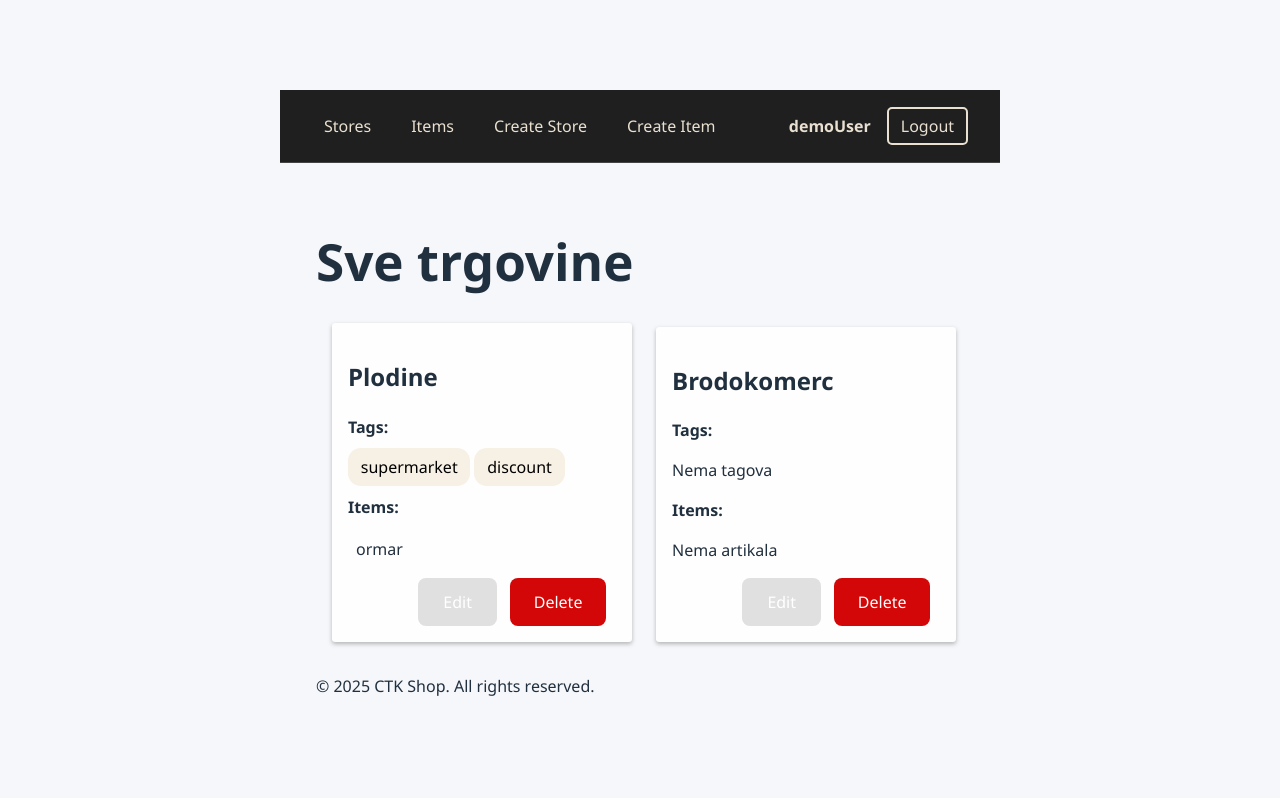
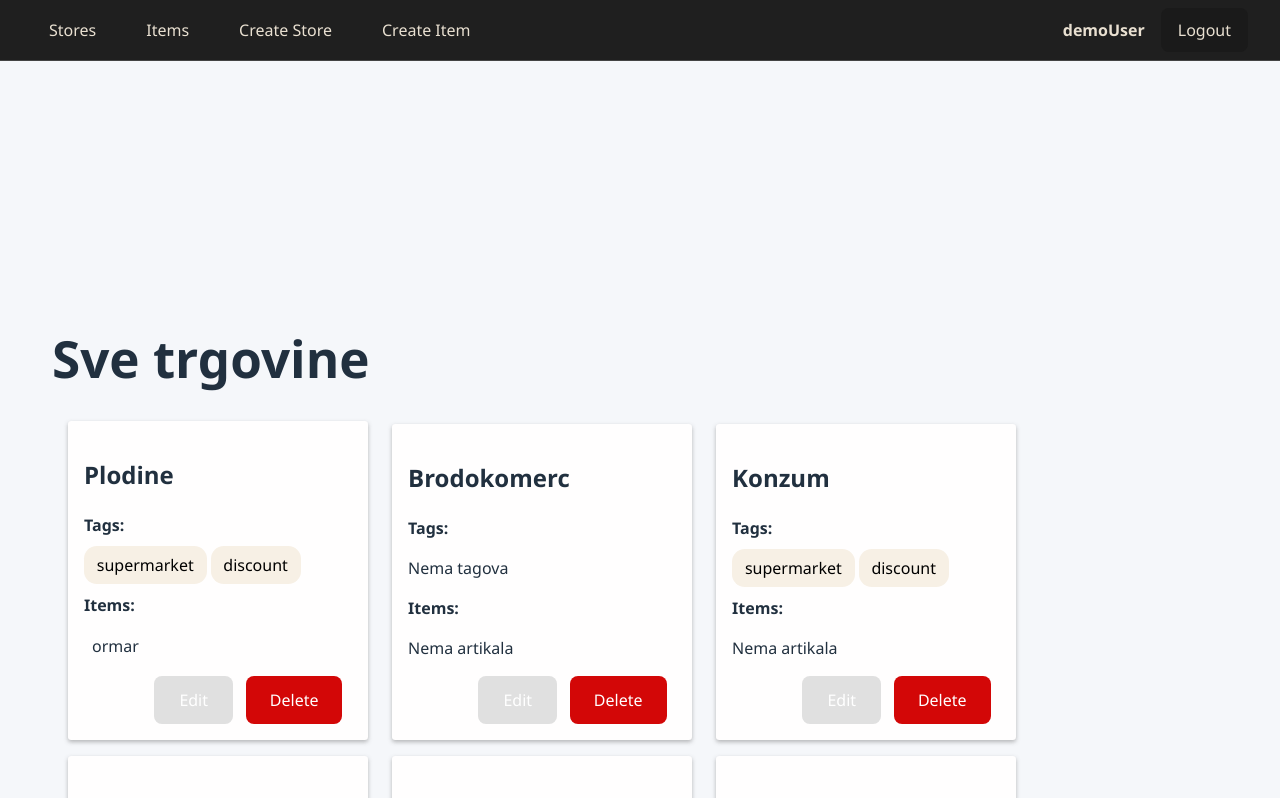
Before and after one commit to Anaderwan/CTK-SHOP, a React (Vite) app in the folder CTK-SHOP/: page /store in a window 1280 px wide. Shown: the top 798 px of the page. Built offline with nearby package versions, Linux system fonts and the light colour scheme; data requests are answered from the project's data file.

Commit message:
dodavanje navbar i uskladjivanje sa page

```diff
--- a/CTK-SHOP/db.json
+++ b/CTK-SHOP/db.json
@@ -12,6 +12,38 @@
       "id": "2",
       "name": "Brodokomerc",
       "tags": []
+    },
+    {
+      "id": "3",
+      "name": "Konzum",
+      "tags": [
+        { "name": "supermarket" },
+        { "name": "discount" }
+      ]
+    },
+    {
+      "id": "4",
+      "name": "Lidl",
+      "tags": [
+        { "name": "supermarket" },
+        { "name": "discount" }
+      ]
+    },
+    {
+      "id": "5",
+      "name": "Spar",
+      "tags": [
+        { "name": "supermarket" },
+        { "name": "discount" }
+      ]
+    },
+    {
+      "id": "6",
+      "name": "Tommy",
+      "tags": [
+        { "name": "supermarket" },
+        { "name": "discount" }
+      ]
     }
   ],
   "items": [
--- a/CTK-SHOP/src/App.tsx
+++ b/CTK-SHOP/src/App.tsx
@@ -2,6 +2,7 @@
 import { Routes, Route } from "react-router-dom";
 import { AuthCard } from "./Components/AuthCard";
 import { StorePage } from "./Pages/StorePage";
+
 
 const App: React.FC = () => {
   return (
--- a/CTK-SHOP/src/Components/AuthCard.module.scss
+++ b/CTK-SHOP/src/Components/AuthCard.module.scss
@@ -81,6 +81,12 @@
   overflow: hidden;
   transition: color 0.3s ease;
 
+  span {
+    position: relative;
+    z-index: 2;
+  }
+
+
   &::before {
     content: '';
     position: absolute;
--- /dev/null
+++ b/CTK-SHOP/src/Components/Layout.tsx
@@ -0,0 +1,22 @@
+// src/Components/Layout.tsx
+import React from "react";
+import Navbar from "./Navbar-Footer/Navbar";
+import Footer from "./Navbar-Footer/Footer";
+
+interface LayoutProps {
+  children: React.ReactNode;
+}
+
+const Layout: React.FC<LayoutProps> = ({ children }) => {
+  return (
+    <>
+      <Navbar username="demoUser" />
+      <main className="page-content">
+        {children}
+      </main>
+      <Footer />
+    </>
+  );
+};
+
+export default Layout;
--- a/CTK-SHOP/src/Components/Navbar-Footer/Navbar.scss
+++ b/CTK-SHOP/src/Components/Navbar-Footer/Navbar.scss
@@ -1,10 +1,25 @@
 .navbar {
+  position: fixed;
+  top: 0;
+  left: 0;
+  width: 100vw;
+  min-height: 60px;
+  z-index: 1000;
   background: #1f1f1f;
+  border-bottom: 1px solid #444;
+  display: flex;
+  align-items: center;
+  font-family: inherit;
+}
+
+.nav-content {
+  width: 100%;
+  max-width: 1600px;
+  margin: 0 auto;
+  padding: 0 2rem;
   display: flex;
   justify-content: space-between;
-  padding: 1rem 2rem;
   align-items: center;
-  border-bottom: 1px solid #444;
 }
 
 .nav-left,
@@ -14,40 +29,103 @@
   gap: 1rem;
 }
 
+/* === LINKOVI S HOVER ANIMACIJOM === */
 .nav-link {
+  position: relative;
+  overflow: hidden;
   color: #E9E0D1;
   text-decoration: none;
-  padding: 8px 12px;
+  font-size: 16px;
+  padding: 10px 16px;
   border-radius: 5px;
-  transition: background 0.3s;
+  transition: color 0.3s ease, background 0.3s ease;
+  border: 1px solid transparent;
+
+  &::before {
+    content: "";
+    position: absolute;
+    top: 0;
+    left: -100%;
+    width: 100%;
+    height: 100%;
+    background: #00A757;
+    z-index: 0;
+    transition: left 0.4s ease;
+  }
+
+  &:hover::before {
+    left: 0;
+  }
 
   &:hover {
-    background: #00A757;
+    color: #2D2D2D;
+    border-color: #646cff;
+  }
+
+  &.active {
+    background-color: #00A757;
     color: #2D2D2D;
   }
 
-  &.active {
-    background: #00A757;
-    color: #2D2D2D;
+  span {
+    position: relative;
+    z-index: 1;
   }
 }
 
+/* === DESNI DIO: Username + Logout === */
 .username {
   color: #E9E0D1;
   font-weight: bold;
+  font-size: 16px;
 }
 
+/* === Logout dugme s animacijom s desna na lijevo === */
 .logout-button {
-  background: transparent;
-  border: 2px solid #E9E0D1;
+  position: relative;
+  z-index: 1;
+  border: 1px solid transparent; // da omogući globalni hover border
+  overflow: hidden;
+  padding: 10px 16px;
+  font-size: 16px;
+  font-family: inherit;
+  font-weight: 500;
+  box-sizing: border-box;
+  background-color: #1a1a1a;
   color: #E9E0D1;
-  padding: 6px 12px;
-  border-radius: 5px;
+  border-radius: 8px;
   cursor: pointer;
-  transition: all 0.3s;
+  transition: border-color 0.25s, color 0.3s ease;
+
+  &::before {
+    content: "";
+    position: absolute;
+    top: 0;
+    right: -100%;
+    width: 100%;
+    height: 100%;
+    background-color: #E9E0D1;
+    z-index: 0;
+    transition: right 0.4s ease;
+  }
+
+  &:hover::before {
+    right: 0;
+  }
 
   &:hover {
-    background: #E9E0D1;
+    border-color: #646cff; // iz index.scss
     color: #2D2D2D;
+
+  }
+
+  &:focus,
+  &:focus-visible {
+    outline: 4px auto -webkit-focus-ring-color;
+  }
+
+  span {
+    position: relative;
+    z-index: 1;
   }
 }
--- a/CTK-SHOP/src/Components/Navbar-Footer/Navbar.tsx
+++ b/CTK-SHOP/src/Components/Navbar-Footer/Navbar.tsx
@@ -6,28 +6,45 @@
 
   const handleLogout = () => {
     navigate('/');
-    location.reload(); // resetiraj stanje
+    location.reload();
   };
 
   return (
     <nav className="navbar">
+      <div className="nav-content">
         <div className="nav-left">
-        <NavLink to="/stores" className={({ isActive }) => isActive ? 'nav-link active' : 'nav-link'}>
-          Stores
+          <NavLink
+            to="/stores"
+            className={({ isActive }) => (isActive ? 'nav-link active' : 'nav-link')}
+          >
+            <span>Stores</span>
           </NavLink>
-        <NavLink to="/items" className={({ isActive }) => isActive ? 'nav-link active' : 'nav-link'}>
-          Items
+          <NavLink
+            to="/items"
+            className={({ isActive }) => (isActive ? 'nav-link active' : 'nav-link')}
+          >
+            <span>Items</span>
           </NavLink>
-        <NavLink to="/create-store" className={({ isActive }) => isActive ? 'nav-link active' : 'nav-link'}>
-          Create Store
+          <NavLink
+            to="/create-store"
+            className={({ isActive }) => (isActive ? 'nav-link active' : 'nav-link')}
+          >
+            <span>Create Store</span>
           </NavLink>
-        <NavLink to="/create-item" className={({ isActive }) => isActive ? 'nav-link active' : 'nav-link'}>
-          Create Item
+          <NavLink
+            to="/create-item"
+            className={({ isActive }) => (isActive ? 'nav-link active' : 'nav-link')}
+          >
+            <span>Create Item</span>
           </NavLink>
         </div>
+
         <div className="nav-right">
           <span className="username">{username}</span>
-        <button onClick={handleLogout} className="logout-button">Logout</button>
+          <button onClick={handleLogout} className="logout-button">
+            <span>Logout</span>
+          </button>
+        </div>
       </div>
     </nav>
   );
--- /dev/null
+++ b/CTK-SHOP/src/Pages/StorePage.scss
@@ -0,0 +1,9 @@
+.store-page {
+  padding-top: 600px;
+}
+
+.store-content {
+  max-width: 1200px;
+  margin: 0 auto;
+  padding: 1rem 2rem;
+}
--- a/CTK-SHOP/src/Pages/StorePage.tsx
+++ b/CTK-SHOP/src/Pages/StorePage.tsx
@@ -1,19 +1,17 @@
 import React from "react";
+import Layout from "../Components/Layout"; // <== novo
 import StoreList from "../Components/Store-folder/Stores-list";
-import Navbar from "../Components/Navbar-Footer/Navbar";
-import Footer from "../Components/Navbar-Footer/Footer";
+import './StorePage.scss';
 
 export const StorePage: React.FC = () => {
   return (
-    <>
-      <Navbar username="demoUser" /> {/* Možeš kasnije proslijediti pravi username */}
+    <Layout>
       <div className="store-page">
-        <div className="container">
+        <div className="store-content">
           <h1 className="title has-text-centered">Sve trgovine</h1>
           <StoreList />
-          <Footer />
         </div>
       </div>
-    </>
+    </Layout>
   );
 };
```
Also changed, not shown: CTK-SHOP/src/Components/Layout.scss (added). Lines whose indentation alone changed are shown as unchanged.
